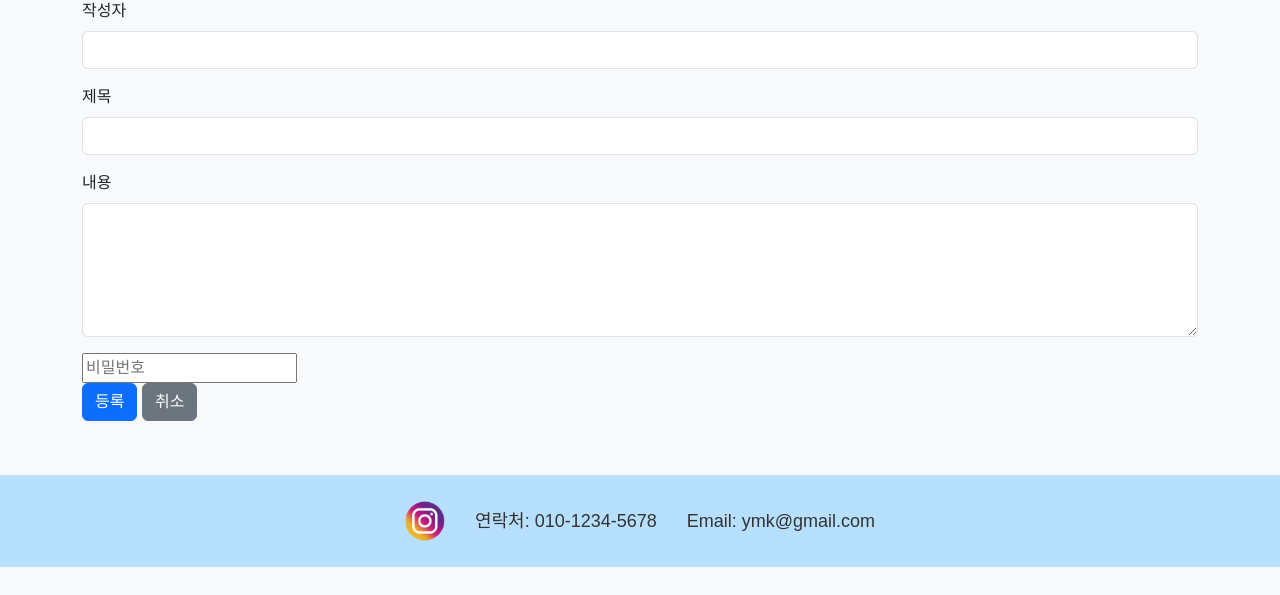
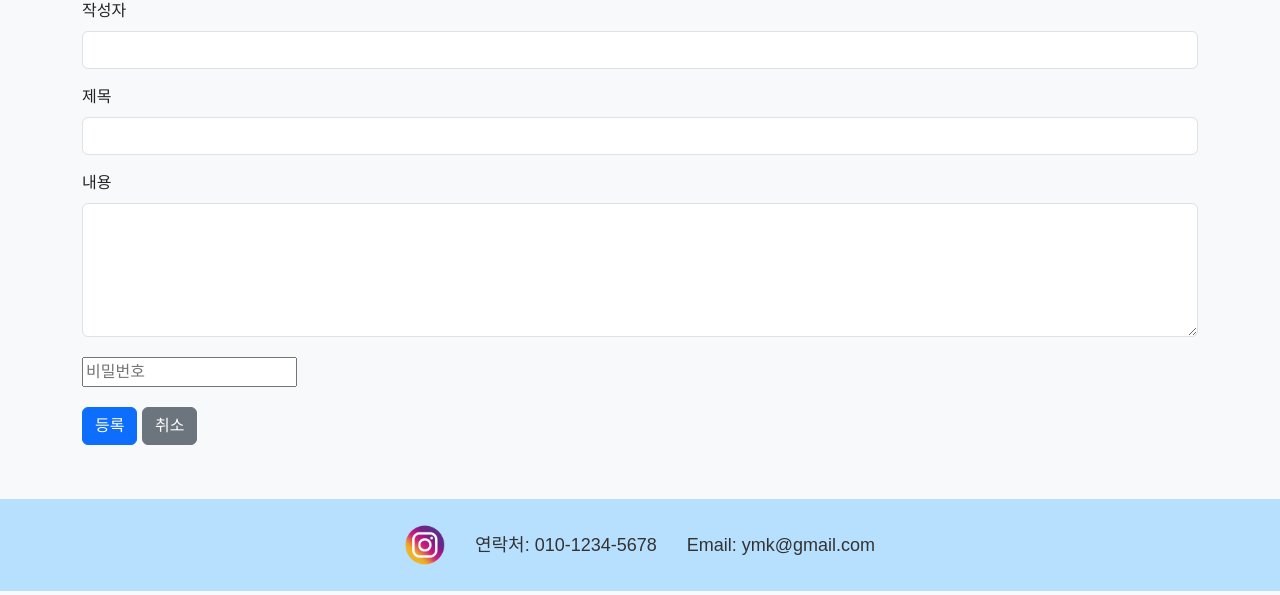
Before and after one commit to davidko0616/web_programming_project, a Flask app: page /qna/write in a window 1280 px wide. Shown: the part 205-800 px from the top of the page. Run offline with Flask 3, Linux system fonts and the light colour scheme; some libraries are stand-ins or nearby versions.

Commit message:
minor changes in qna

```diff
--- a/static/qna.css
+++ b/static/qna.css
@@ -216,3 +216,7 @@ body {
     line-height: 1;
     border-radius: 0.2rem;
 }
+
+.write-password{
+margin:20px 0 20px;
+}
--- a/templates/qna-write.html
+++ b/templates/qna-write.html
@@ -37,7 +37,9 @@
       <label for="content" class="form-label">내용</label>
       <textarea class="form-control" id="content" name="content" rows="5" required></textarea>
     </div>
-    <input type="password" name="password" placeholder="비밀번호" required><br>
+    <div class="write-password">
+          <input type="password" name="password" placeholder="비밀번호" required>
+    </div>
     <button type="submit" class="btn btn-primary">등록</button>
     <a href="{{ url_for('qna') }}" class="btn btn-secondary">취소</a>
   </form>
--- a/templates/qna.html
+++ b/templates/qna.html
@@ -17,7 +17,7 @@
     <ul class="menu-bar">
       <li><a href="{{ url_for('home') }}">Home</a></li>
       <li><a href="{{ url_for('intro') }}">소개</a></li>
-      <li><a href="{{ url_for('history') }}">임원</a></li>
+      <li><a href="{{ url_for('history') }}">역사</a></li>
       <li><a href="{{ url_for('qna') }}">게시판</a></li>
     </ul>
   </nav>
```
Also changed, not shown: templates/verify.html (+2 -6 lines), templates/verify_delete.html (+1 -6 lines).
